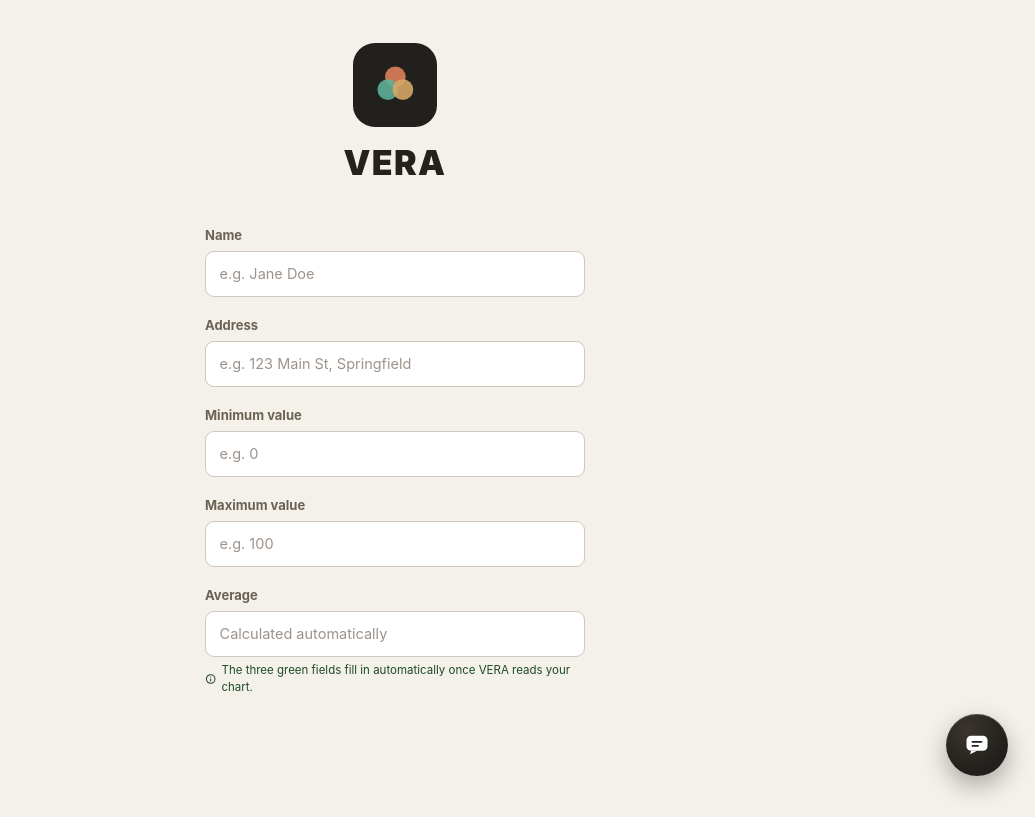
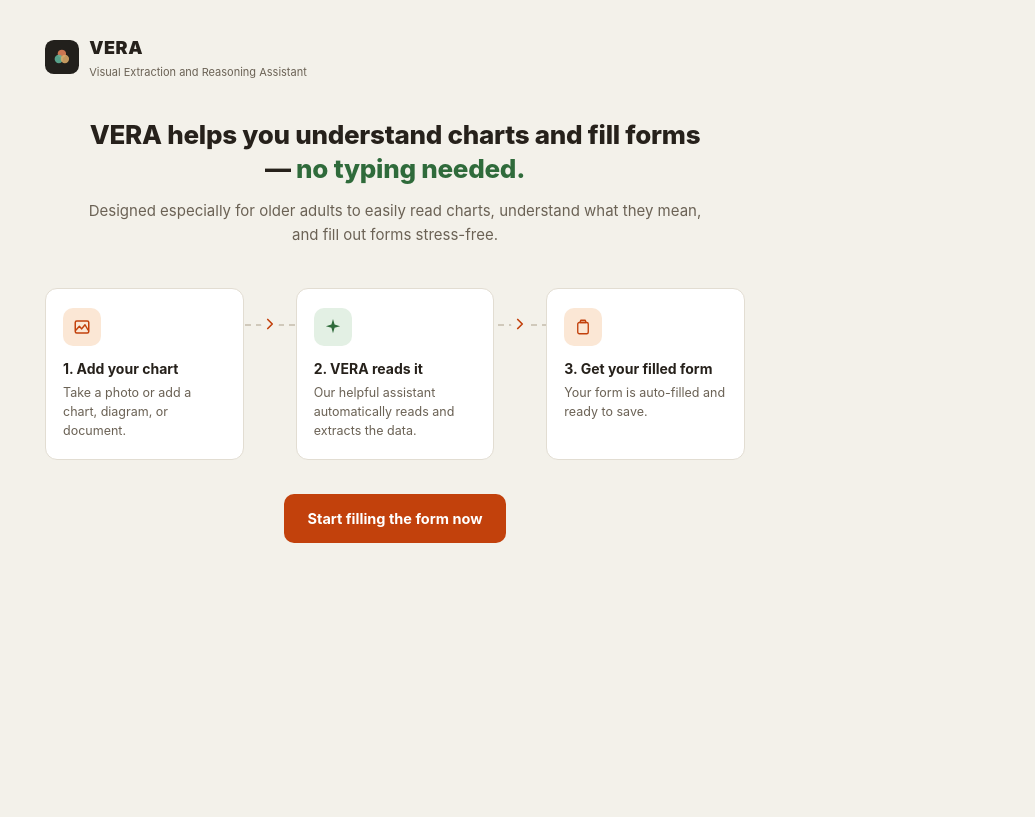
Before and after one commit to Shreya10599/diagram-reader, a React (Vite) app in the folder packages/vera-frontend/: page / in a window 1280 px wide. Shown: the whole page, without its empty margins (245-1280 px from the left). Built offline with nearby package versions, Linux system fonts and the light colour scheme.

Commit message:
Describe what you changed

```diff
--- a/packages/vera-frontend/src/App.jsx
+++ b/packages/vera-frontend/src/App.jsx
@@ -22,6 +22,7 @@ export default function App() {
   const [fields, setFields] = useState(null)
   const [isChatOpen, setIsChatOpen] = useState(false)
   const [showAbout, setShowAbout] = useState(false)
+  const [hasStarted, setHasStarted] = useState(false)
 
   const { speak } = useSpeech()
 
@@ -39,8 +40,11 @@ export default function App() {
 
   return (
   <div className="app-shell">
+    {!hasStarted ? (
+      <AboutVera onStart={() => setHasStarted(true)} />
+    ) : (
+      <>
         <LandingForm fields={fields} onFieldChange={handleFieldChange} />
-
         <VeraAssistant
           isOpen={isChatOpen}
           onOpenChange={setIsChatOpen}
@@ -50,8 +54,10 @@ export default function App() {
           onRestartForm={handleRestartForm}
           speak={speak}
         />
-
         {showAbout && <AboutVera onClose={() => setShowAbout(false)} />}
+      </>
+    )}
   </div>
 )
+
 }
--- a/packages/vera-frontend/src/components/AboutVera.jsx
+++ b/packages/vera-frontend/src/components/AboutVera.jsx
@@ -7,7 +7,7 @@ import VeraLogo from './VeraLogo.jsx'
  * purpose: it's meant to read as "you've been taken to a page," not
  * "a tooltip appeared."
  */
-export default function AboutVera({ onClose }) {
+export default function AboutVera({ onClose, onStart }) {
   // Let Escape close it too — this is effectively a full-screen dialog.
   useEffect(() => {
     const handleKeyDown = (e) => {
@@ -21,16 +21,19 @@ export default function AboutVera({ onClose }) {
     <div className="about-overlay" role="dialog" aria-label="About VERA">
       <div className="about-inner">
         <div className="about-head">
-          <div className="about-brand">
+                    <div className="about-brand">
             <VeraLogo size={34} />
-            <span className="about-brand-name">VERA</span>
+            <div>
+              <span className="about-brand-name">VERA</span>
+              <span className="about-brand-full">Visual Extraction and Reasoning Assistant</span>
+            </div>
           </div>
-          <button className="btn btn-outline" onClick={onClose}>
-            <svg width="14" height="14" viewBox="0 0 24 24" fill="none" stroke="currentColor" strokeWidth="2.4" strokeLinecap="round" strokeLinejoin="round" aria-hidden="true">
-              <path d="M6 6l12 12M18 6 6 18" />
-            </svg>
-            Close
-          </button>
+          {onClose && (
+  <button className="btn btn-outline" onClick={onClose}>
+    ...
+    Close
+  </button>
+)}
         </div>
 
         <div className="hero">
@@ -91,6 +94,13 @@ export default function AboutVera({ onClose }) {
             <p className="step-body">Your form is auto-filled and ready to save.</p>
           </div>
         </div>
+        {onStart && (
+  <div className="cta-row" style={{ marginTop: '2rem', display: 'flex', justifyContent: 'center' }}>
+    <button className="btn btn-primary" onClick={onStart}>
+      Start filling the form now
+    </button>
+  </div>
+)}
       </div>
     </div>
   )
--- a/packages/vera-frontend/src/components/VeraAssistant.jsx
+++ b/packages/vera-frontend/src/components/VeraAssistant.jsx
@@ -134,7 +134,7 @@ export default function VeraAssistant({
       setIsCameraOn(true)
     } catch (err) {
       console.error('Camera access failed:', err)
-      addMessage('I couldn’t open your camera — check permissions, or try "Add a picture" instead.')
+      addMessage('I couldn’t open your camera — check permissions, or try "Add a chart picture" instead.')
     }
   }
 
@@ -269,7 +269,7 @@ export default function VeraAssistant({
                   <rect x="3" y="4" width="18" height="16" rx="2" />
                 </svg>
               </span>
-              Add a picture
+              Add a chart picture
               <svg className="chev" width="15" height="15" viewBox="0 0 24 24" fill="none" stroke="currentColor" strokeWidth="2.2" strokeLinecap="round" strokeLinejoin="round">
                 <path d="M9 6l6 6-6 6" />
               </svg>
@@ -281,7 +281,7 @@ export default function VeraAssistant({
                   <circle cx="12" cy="13" r="3.5" />
                 </svg>
               </span>
-              Take a photo
+              Take a chart photo
               <svg className="chev" width="15" height="15" viewBox="0 0 24 24" fill="none" stroke="currentColor" strokeWidth="2.2" strokeLinecap="round" strokeLinejoin="round">
                 <path d="M9 6l6 6-6 6" />
               </svg>
@@ -293,7 +293,19 @@ export default function VeraAssistant({
                   <path d="M14 11a5 5 0 0 0-7.5-.4l-2 2a5 5 0 0 0 7 7l1.1-1.1" />
                 </svg>
               </span>
-              Add a link
+              Add a chart link
+              <svg className="chev" width="15" height="15" viewBox="0 0 24 24" fill="none" stroke="currentColor" strokeWidth="2.2" strokeLinecap="round" strokeLinejoin="round">
+                <path d="M9 6l6 6-6 6" />
+              </svg>
+            </button>
+                        <button className="option-btn" onClick={handleAddPicture}>
+              <span className="option-icon">
+                <svg width="14" height="14" viewBox="0 0 24 24" fill="none" stroke="currentColor" strokeWidth="1.8" strokeLinecap="round" strokeLinejoin="round">
+                  <path d="M9 3h6l1 3H8l1-3Z" />
+                  <rect x="5" y="6" width="14" height="15" rx="2" />
+                </svg>
+              </span>
+              Upload a form
               <svg className="chev" width="15" height="15" viewBox="0 0 24 24" fill="none" stroke="currentColor" strokeWidth="2.2" strokeLinecap="round" strokeLinejoin="round">
                 <path d="M9 6l6 6-6 6" />
               </svg>
--- a/packages/vera-frontend/src/index.css
+++ b/packages/vera-frontend/src/index.css
@@ -311,11 +311,12 @@ input:focus-visible {
 }
 .bubble-label {
   display: block;
-  font-size: 10.5px;
+  font-size: 13px;
   font-weight: 800;
   letter-spacing: 0.04em;
   color: var(--done-ink);
   margin-bottom: 0.2rem;
+  font-family: Georgia, serif;
 }
 
 .option-list {
@@ -528,6 +529,12 @@ input:focus-visible {
   font-weight: 900;
   letter-spacing: 0.03em;
 }
+.about-brand-full {
+  display: block;
+  font-size: 11px;
+  color: var(--ink-soft);
+  margin-top: 2px;
+}
 
 .hero {
   text-align: center;
```
Lines whose indentation alone changed are shown as unchanged.
